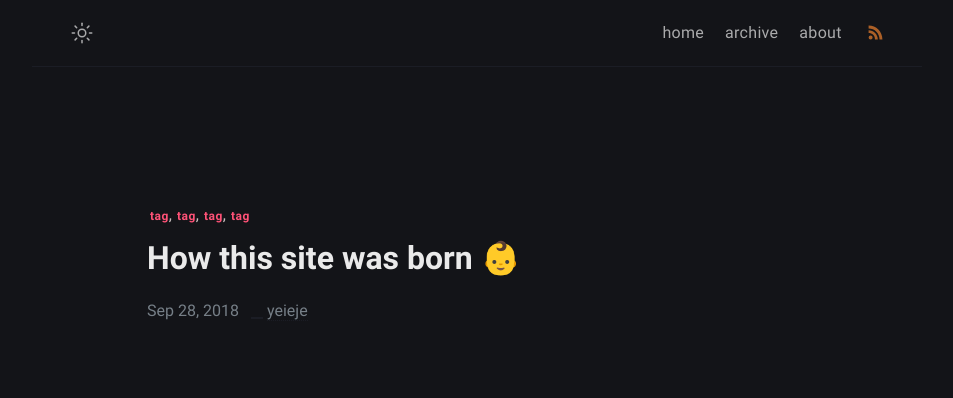
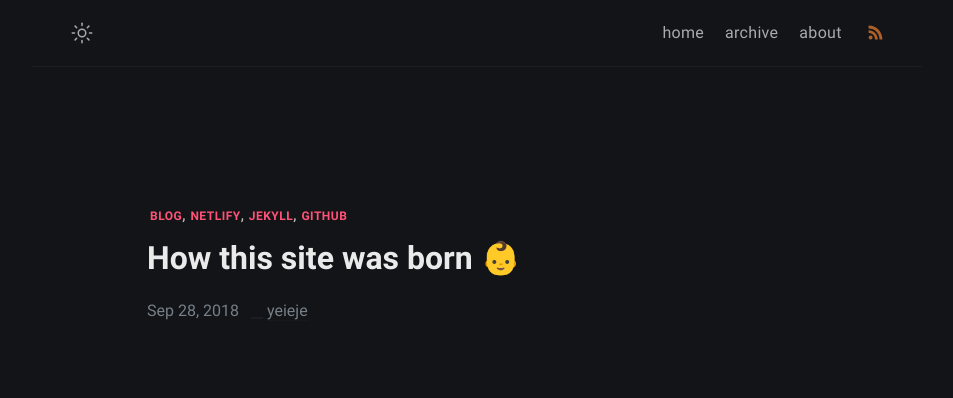
Before and after one commit to iwdstry/yeieje, a Jekyll site: the page built from _posts/how-this-site-was-made/2018-09-28-how-this-site-was-made.md, in a window 1280 px wide and 900 px high. Shown: the top 398 px of the window, without its empty margins (163-1116 px from the left). Built offline with Jekyll 4.4.1, drawn with Linux system fonts in a browser that asks for light colours; some web fonts are replaced.

Commit message:
Create post.html

```diff
--- a/_layouts/post.html
+++ b/_layouts/post.html
@@ -39,8 +39,8 @@
             {% assign tags = page.tags %}
             <span itemprop="keywords">
               {% for tag in tags %}
-              <a class="tag"
-                href="/yeieje/tags/#">tag</a>{% unless forloop.last %},{% endunless %}
+               <a class="tag"
+                href="/yeieje/tags/#{{tag | downcase | slugify}}">{{tag | upcase }}</a>{% unless forloop.last %},{% endunless %}
               {% endfor %}
             </span>
           </div>
```
